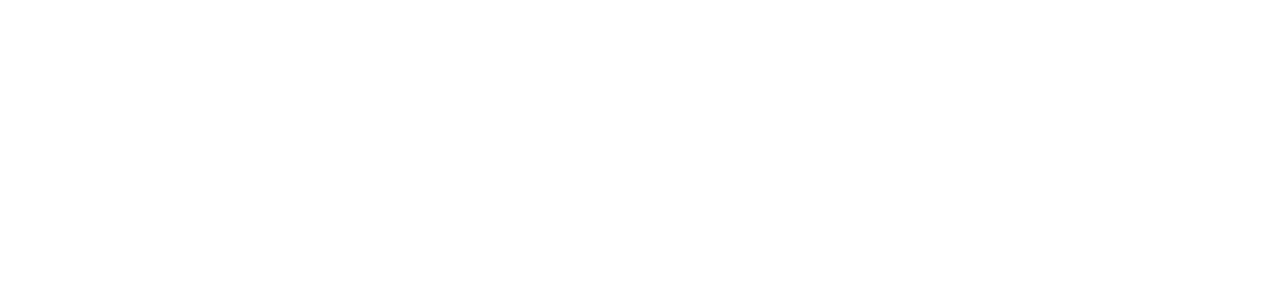
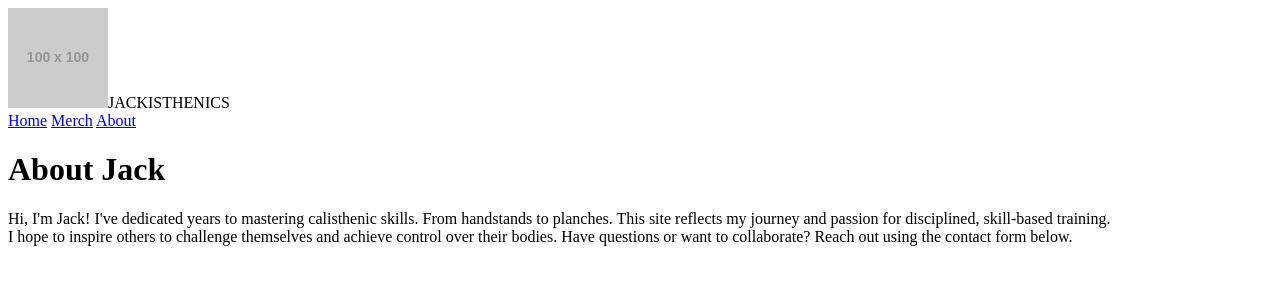
Before and after one commit to stephaniemonfredi/wdd130-dyer, a plain HTML site: page about.html in a window 1280 px wide. Drawn offline with Linux system fonts and the light colour scheme; placeholder pictures from the web are drawn by us.

Commit message:
upd about me page

```diff
--- a/about.html
+++ b/about.html
@@ -1,12 +1,28 @@
 <!DOCTYPE html>
 <html lang="en">
+
 <head>
     <meta charset="UTF-8">
     <meta name="viewport" content="width=device-width, initial-scale=1.0">
     <title>Document</title>
     <link rel="stylesheet" href="style.css">
 </head>
+
 <body>
+    <header>
+        <div class="logo"><img src=https://placehold.co/100x100 alt="Placeholder image">JACKISTHENICS
+        </div>
+        <nav>
+            <a href="index.html">Home</a>
+            <a href="merch.html">Merch</a>
+            <a href="about.html">About</a>
+        </nav>
+    </header>
+    <h1>About Jack</h1>
+    <p>Hi, I'm Jack! I've dedicated years to mastering calisthenic skills. From handstands to planches.
+        This site reflects my journey and passion for disciplined, skill-based training. <br>
+        I hope to inspire others to challenge themselves and achieve control over their bodies.
+        Have questions or want to collaborate? Reach out using the contact form below.</p>
+</body>
 
-</body>
 </html>
```
